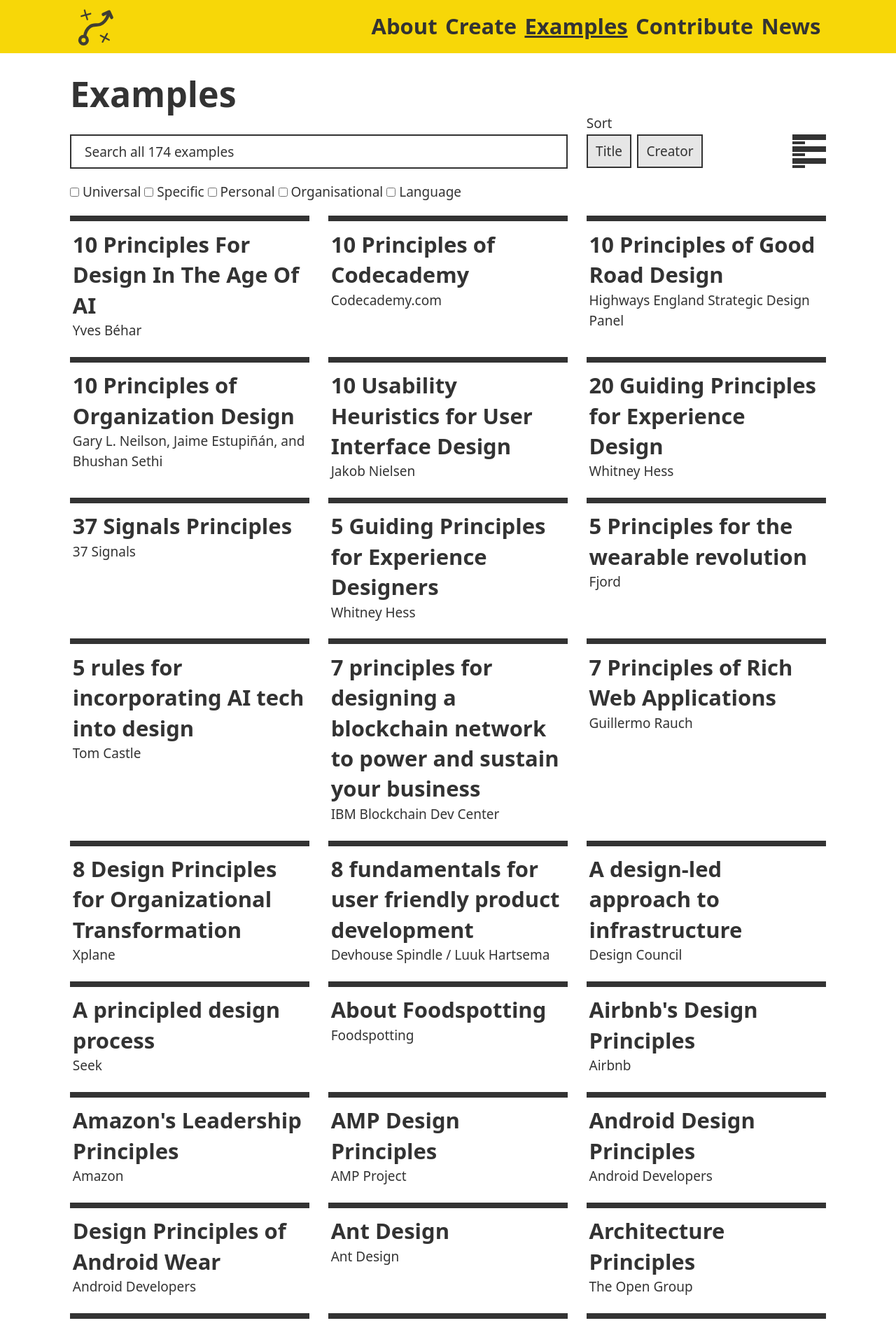
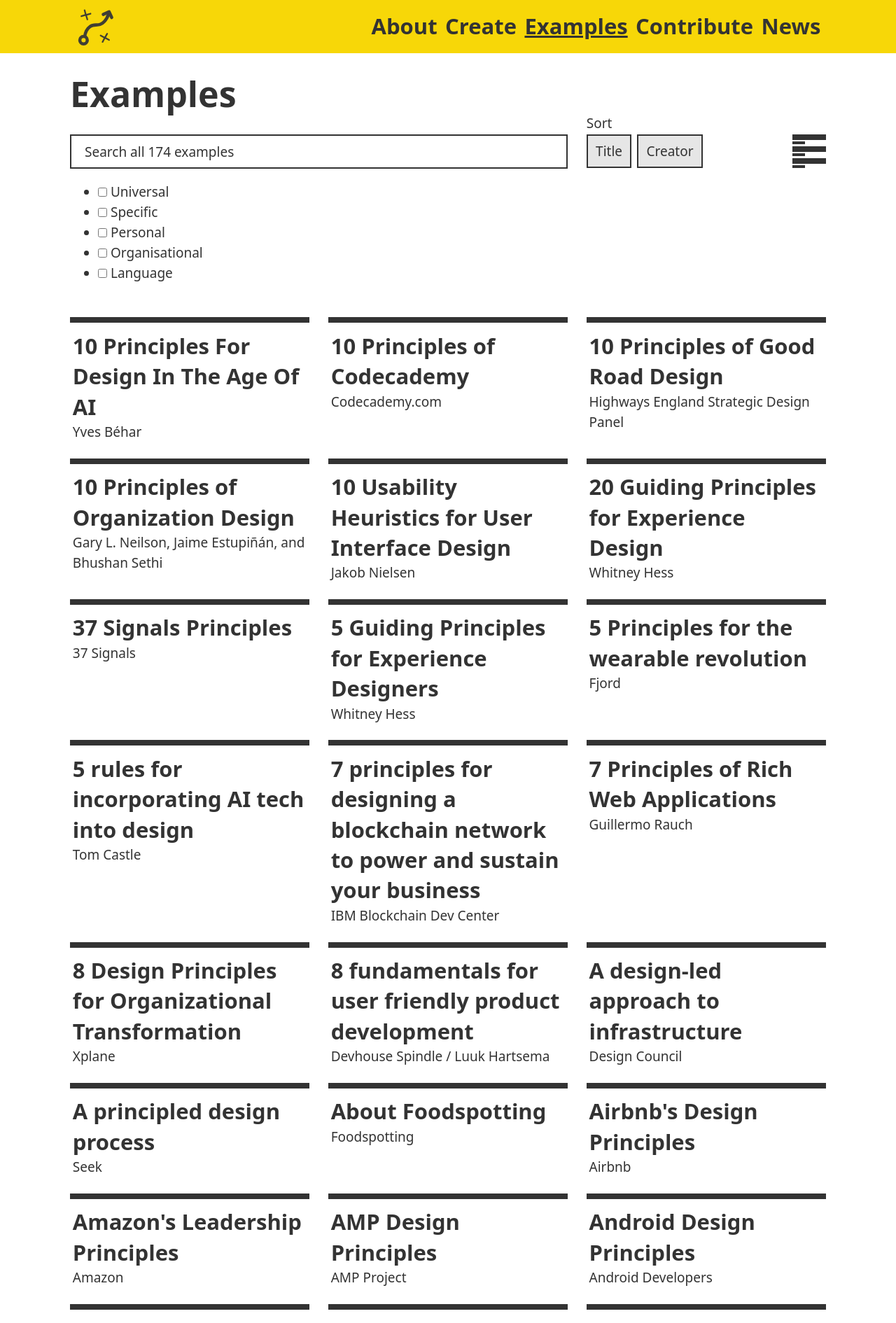
Before and after one commit to benbrignell/principles.design, a Jekyll site: the page built from _pages/examples.md, in a window 1280 px wide. Shown: the top 1890 px of the page at 70% size. Built offline with Jekyll 4.4.1, drawn with Linux system fonts in a browser that asks for light colours; comment, search, counter and statistics services are not loaded.

Commit message:
added tag filter includes

```diff
--- /dev/null
+++ b/_includes/tag-filter.html
@@ -0,0 +1,2 @@
+<input type="checkbox" id="{{include.tag-name}}" value="{{include.tag-name}}" />
+<label for="{{include.tag-name}}">{{include.tag-name | capitalize}}</label>
--- a/_layouts/examples.html
+++ b/_layouts/examples.html
@@ -28,16 +28,23 @@
   </div>
   <div class="wrapper">
     <div class="filters">
-      <input type="checkbox" id="universal" value="universal" />
-      <label for="universal">Universal</label>
-      <input type="checkbox" id="specific" value="specific" />
-      <label for="specific">Specific</label>
-      <input type="checkbox" id="personal" value="personal" />
-      <label for="personal">Personal</laborganisationalel>
-      <input type="checkbox" id="organisational" value="organisational" />
-      <label for="organisational">Organisational</label>
-      <input type="checkbox" id="language" value="language" />
-      <label for="language">Language</label>
+      <ul>
+      <li>
+        {% include tag-filter.html tag-name="universal"%}
+      </li>
+      <li>
+        {% include tag-filter.html tag-name="specific"%}
+      </li>
+      <li>
+      {% include tag-filter.html tag-name="personal"%}
+      </li>
+      <li>
+        {% include tag-filter.html tag-name="organisational"%}
+      </li>
+      <li>
+      {% include tag-filter.html tag-name="language"%}
+      </li>
+      </ul>
     </div>
   </div>
 
```
